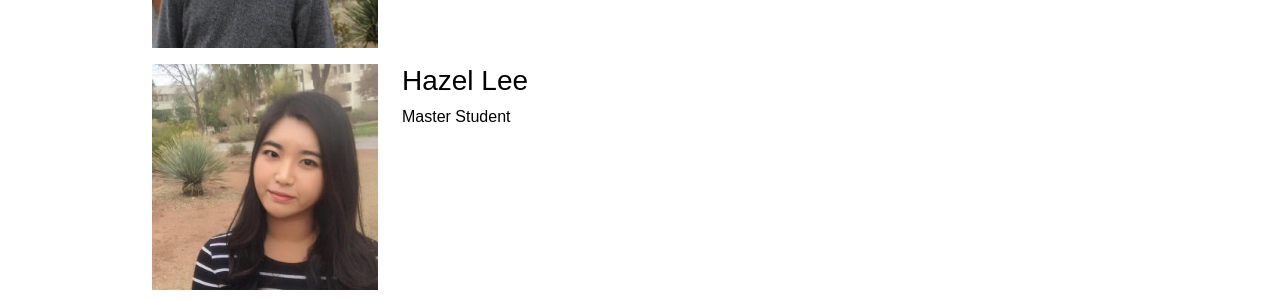
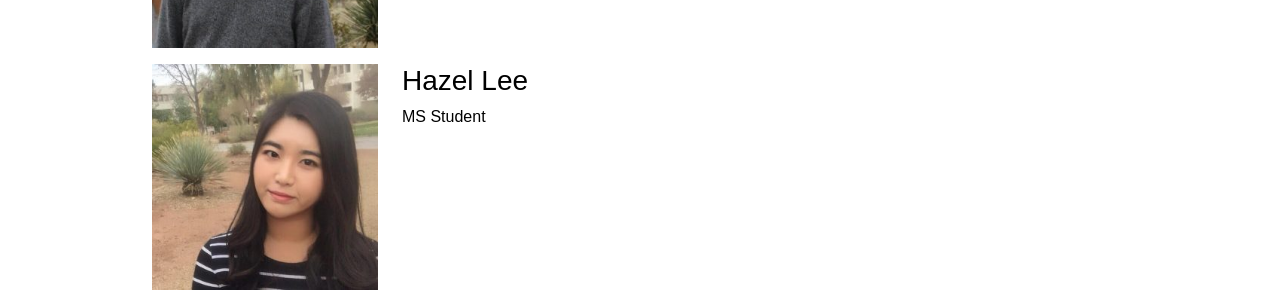
Before and after one commit to icpms-lab/icpms-lab.github.io, a Jekyll site: the page built from _pages/people.md, in a window 1280 px wide. Shown: the part 566-866 px from the top of the page. Built offline with Jekyll 4.4.1, drawn with Linux system fonts in a browser that asks for light colours.

Commit message:
Update people.md

```diff
--- a/_pages/people.md
+++ b/_pages/people.md
@@ -24,7 +24,7 @@ permalink: /people/
   </div>
   <div class="col-md-8" markdown="1">
   <h3>Hazel Lee</h3>
-  <p>Master Student</p>
+  <p>MS Student</p>
   </div>
 
 </div>
```
